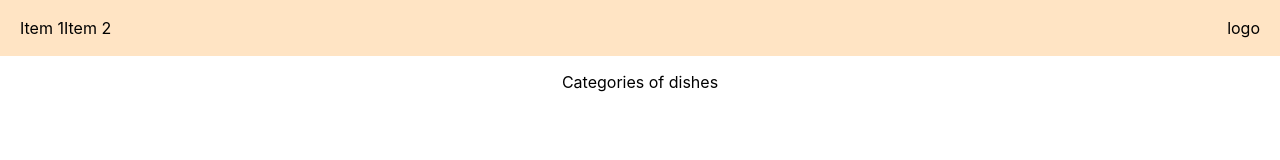
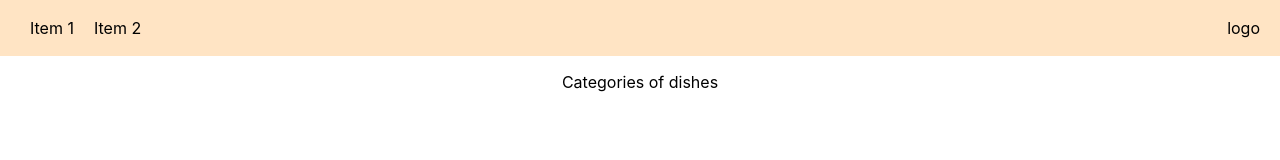
Before and after one commit to DawidSzpener/Ripicipi, a React (Create React App) app: page / in a window 1280 px wide. Shown: the top 160 px of the page. Built offline with nearby package versions, Linux system fonts and the light colour scheme.

Commit message:
feat: created navigation item component for later use

```diff
--- a/package.json
+++ b/package.json
@@ -8,6 +8,7 @@
     "@testing-library/user-event": "^7.1.2",
     "react": "^16.13.1",
     "react-dom": "^16.13.1",
+    "react-router-dom": "^5.1.2",
     "react-scripts": "3.4.1"
   },
   "scripts": {
--- a/src/Components/Navigation/NavigationItems/NavigationItem/NavigationItem.css
+++ b/src/Components/Navigation/NavigationItems/NavigationItem/NavigationItem.css
@@ -0,0 +1,47 @@
+.NavigationItem {
+  margin: 10px 0;
+  box-sizing: border-box;
+  display: block;
+  width: 100%;
+  padding: 10px;
+}
+
+.NavigationItem a {
+  color: #8F5C2C;
+  text-decoration: none;
+  width: 100%;
+  box-sizing: border-box;
+  display: block;
+}
+
+.NavigationItem a:hover,
+.NavigationItem a:active,
+.NavigationItem a.active {
+  color: #40A4C8
+}
+
+
+@media (min-width: 500px) {
+  .NavigationItem {
+    margin: 0;
+    display: flex;
+    height: 100%;
+    width: auto;
+    align-items: center;
+  }
+
+  .NavigationItem a {
+    color: white;
+    height: 100%;
+    padding: 16px 10px;
+    border-bottom: 4px solid transparent;
+  }
+
+  .NavigationItem a:hover,
+  .NavigationItem a:active,
+  .NavigationItem a.active {
+    background-color: #8F5C2C;
+    border-bottom: 4px solid #40A4C8;
+    color: white;
+  }
+}
--- a/src/Components/Navigation/NavigationItems/NavigationItem/NavigationItem.js
+++ b/src/Components/Navigation/NavigationItems/NavigationItem/NavigationItem.js
@@ -0,0 +1,12 @@
+import React from 'react'
+import './NavigationItem.css'
+
+const navigationItem = (props) => {
+  return (
+    <li className='NavigationItem'>
+      {props.children}
+    </li>
+  )
+}
+
+export default navigationItem
--- a/src/Components/Navigation/NavigationItems/NavigationItems.css
+++ b/src/Components/Navigation/NavigationItems/NavigationItems.css
@@ -13,3 +13,9 @@
     flex-flow: row;
   }
 }
+
+@media (max-width: 499px) {
+  .NavigationItems {
+    display: none;
+  }
+}
--- a/src/Components/Navigation/NavigationItems/NavigationItems.js
+++ b/src/Components/Navigation/NavigationItems/NavigationItems.js
@@ -1,11 +1,12 @@
 import React from 'react'
 import './NavigationItems.css'
+import NavigationItem from './NavigationItem/NavigationItem'
 
 const navigationItems = () => {
   return (
     <div className='NavigationItems'>
-      <p>Item 1</p>
-      <p>Item 2</p>
+      <NavigationItem>Item 1</NavigationItem>
+      <NavigationItem>Item 2</NavigationItem>
     </div>
   )
 }
```
Also changed, not shown: 1 other file (tests, documents, lock files or other folders).
